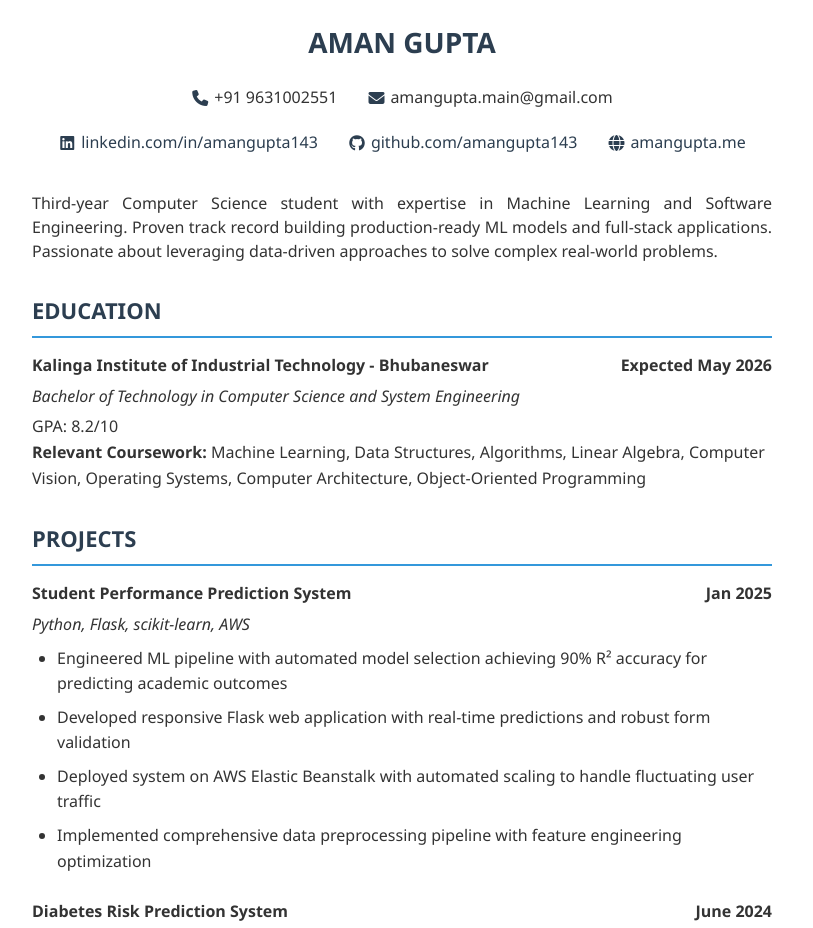
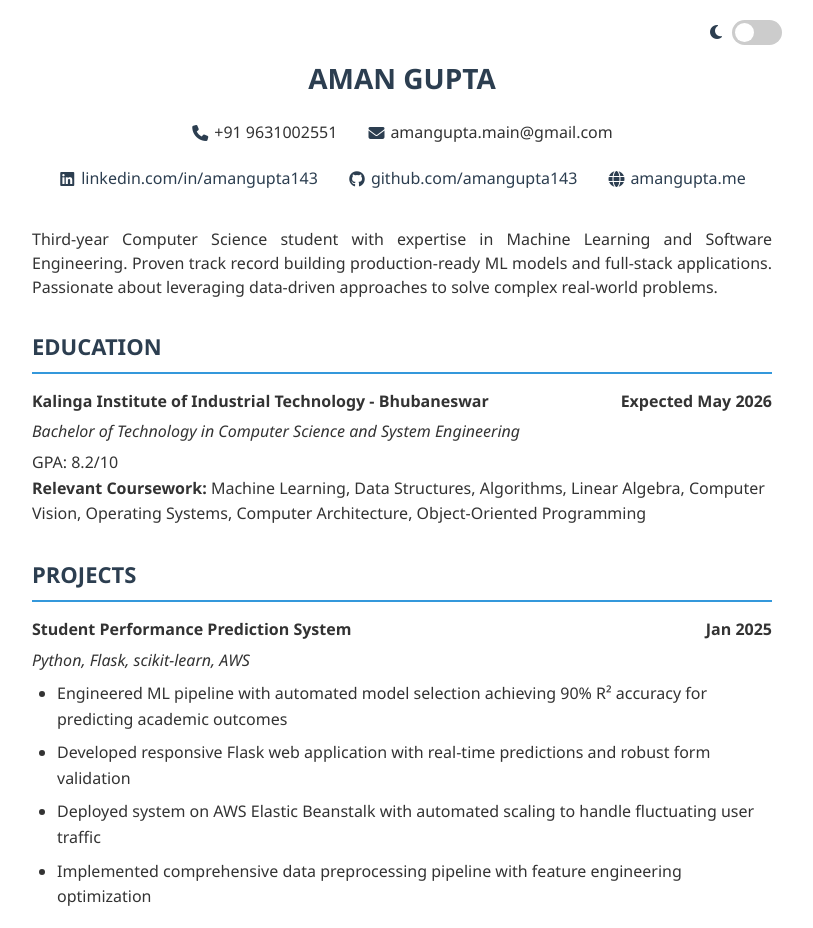
Before and after one commit to amangupta143/cv, a plain HTML site: page index.html in a window 1280 px wide. Shown: the top 928 px of the page, without its empty margins (238-1051 px from the left). Drawn offline with Linux system fonts and the light colour scheme.

Commit message:
Add dark mode
Add dark mode toggle button
Fixes #1

```diff
--- a/index.html
+++ b/index.html
@@ -15,12 +15,23 @@
             --accent-color: #3498db;
             --text-color: #333;
             --background-color: #fff;
+            --border-color: #3498db;
+        }
+
+        [data-theme="dark"] {
+            --dark-icon-color: #a1b2c3;
+            --dark-link-color: #5dade2;
+            --accent-color: #3498db;
+            --text-color: #e1e1e1;
+            --background-color: #1e1e1e;
+            --border-color: #3498db;
         }
 
         * {
             box-sizing: border-box;
             margin: 0;
             padding: 0;
+            transition: background-color 0.3s ease, color 0.3s ease;
         }
 
         body {
@@ -31,6 +42,64 @@
             margin: 0 auto;
             padding: 20px;
             background-color: var(--background-color);
+        }
+
+        /* Dark Mode Toggle */
+        .theme-switch-wrapper {
+            display: flex;
+            justify-content: flex-end;
+            align-items: center;
+            margin-bottom: 10px;
+        }
+
+        .theme-switch {
+            display: inline-block;
+            position: relative;
+            width: 50px;
+            height: 25px;
+        }
+
+        .theme-switch input {
+            opacity: 0;
+            width: 0;
+            height: 0;
+        }
+
+        .slider {
+            position: absolute;
+            cursor: pointer;
+            top: 0;
+            left: 0;
+            right: 0;
+            bottom: 0;
+            background-color: #ccc;
+            transition: .4s;
+            border-radius: 25px;
+        }
+
+        .slider:before {
+            position: absolute;
+            content: "";
+            height: 19px;
+            width: 19px;
+            left: 3px;
+            bottom: 3px;
+            background-color: white;
+            transition: .4s;
+            border-radius: 50%;
+        }
+
+        input:checked + .slider {
+            background-color: var(--accent-color);
+        }
+
+        input:checked + .slider:before {
+            transform: translateX(25px);
+        }
+
+        .theme-icon {
+            margin-right: 10px;
+            color: var(--dark-icon-color);
         }
 
         /* Header Styles */
@@ -242,10 +311,22 @@
             a {
                 font-weight: normal;
             }
+
+            .theme-switch-wrapper {
+                display: none;
+            }
         }
     </style>
 </head>
 <body>
+    <div class="theme-switch-wrapper">
+        <span class="theme-icon"><i class="fas fa-moon"></i></span>
+        <label class="theme-switch">
+            <input type="checkbox" id="theme-toggle">
+            <span class="slider"></span>
+        </label>
+    </div>
+
     <header>
         <h1>AMAN GUPTA</h1>
         <div class="contact-rows">
@@ -405,5 +486,55 @@
             </ul>
         </div>
     </section>
+
+    <script>
+        // Check for saved theme preference or use system preference
+        const prefersDarkScheme = window.matchMedia("(prefers-color-scheme: dark)");
+        const themeToggle = document.getElementById("theme-toggle");
+        const themeIcon = document.querySelector(".theme-icon i");
+
+        // Function to set theme
+        function setTheme(isDark) {
+            if (isDark) {
+                document.documentElement.setAttribute("data-theme", "dark");
+                themeToggle.checked = true;
+                themeIcon.className = "fas fa-sun";
+            } else {
+                document.documentElement.removeAttribute("data-theme");
+                themeToggle.checked = false;
+                themeIcon.className = "fas fa-moon";
+            }
+        }
+
+        // Check for saved user preference
+        const currentTheme = localStorage.getItem("theme");
+        if (currentTheme === "dark") {
+            setTheme(true);
+        } else if (currentTheme === "light") {
+            setTheme(false);
+        } else {
+            // If no saved preference, use system preference
+            setTheme(prefersDarkScheme.matches);
+        }
+
+        // Toggle theme when switch is clicked
+        themeToggle.addEventListener("change", function() {
+            if (this.checked) {
+                setTheme(true);
+                localStorage.setItem("theme", "dark");
+            } else {
+                setTheme(false);
+                localStorage.setItem("theme", "light");
+            }
+        });
+
+        // Listen for system preference changes
+        prefersDarkScheme.addEventListener("change", (e) => {
+            // Only apply if user hasn't set a preference
+            if (!localStorage.getItem("theme")) {
+                setTheme(e.matches);
+            }
+        });
+    </script>
 </body>
 </html>
```
